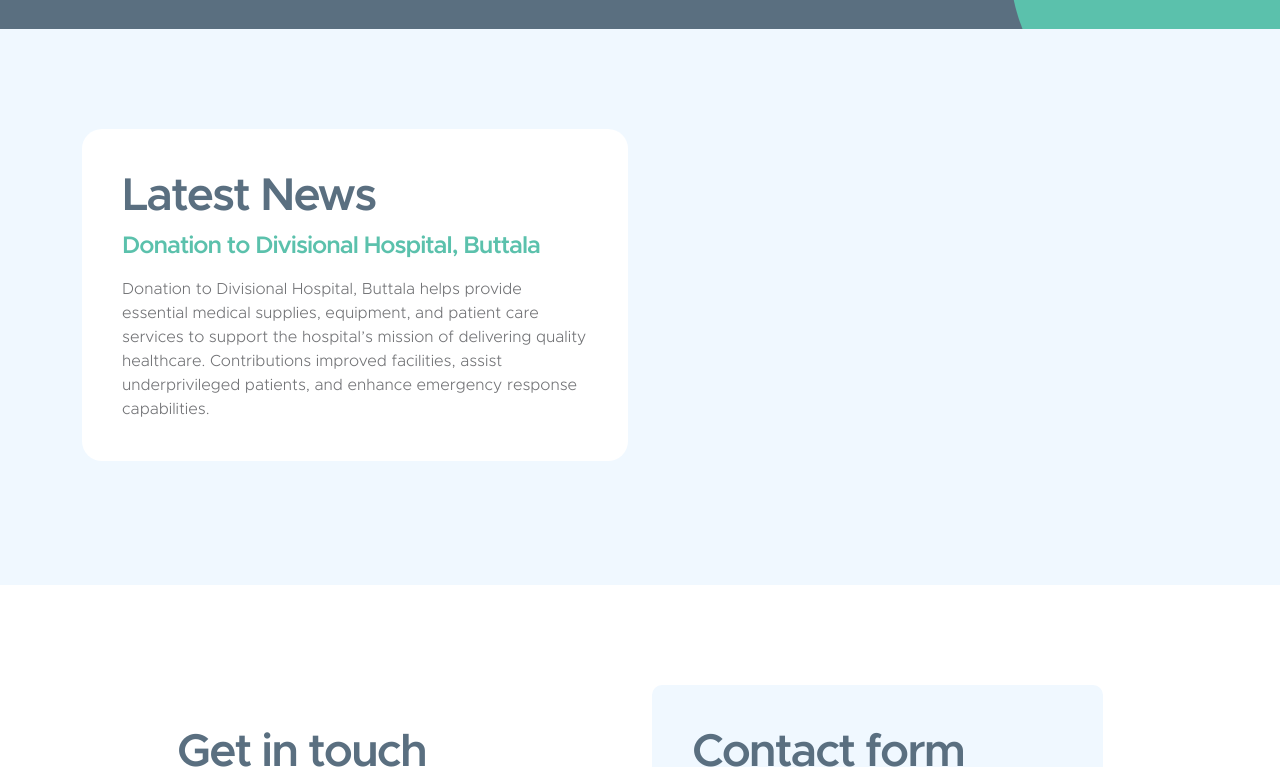
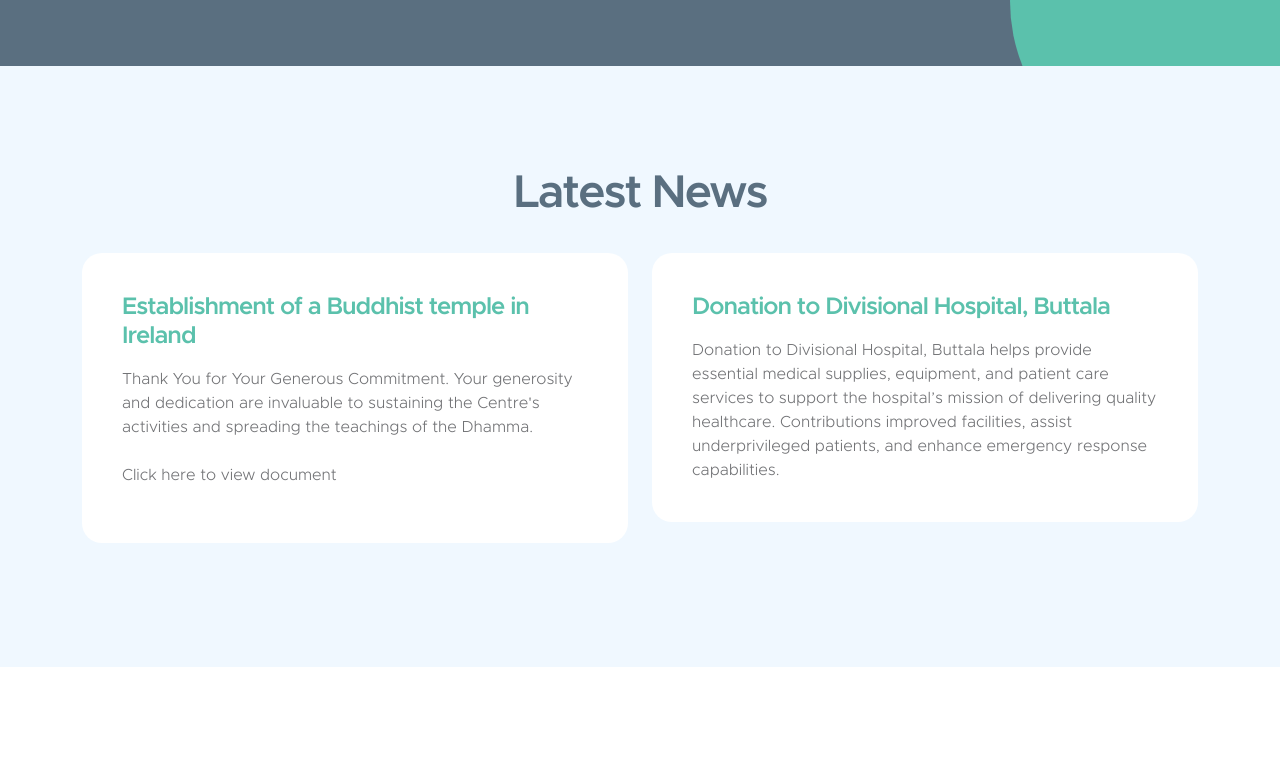
Before and after one commit to ibmedcentre/ibmc, a plain HTML site: page index.html in a window 1280 px wide. Shown: the part 3156-3923 px from the top of the page. Drawn offline with Linux system fonts and the light colour scheme.

```diff
--- a/index.html
+++ b/index.html
@@ -479,6 +479,7 @@
 
                     <div class="col-lg-6 col-12">
                         <h2 class="text-white mb-4">Our Appeal</h2>
+                            <h5>Swaminwahanse's message : </h5>
                             <video width="100%" height="auto" controls>
                                 <source src="video/swaminwahanse_appeal.mp4" type="video/mp4">
                                 Your browser does not support the video tag.
@@ -491,23 +492,33 @@
         <section class="section-padding section-bg" id="section_5">
             <div class="container">
                 <div class="row">
+                    <div class="col-lg-12 col-12 text-center mb-4">
+                        <h2>Latest News</h2>
+                    </div>
+                    <div class="col-lg-6 col-12">
+                        <div class="custom-text-box">
 
 
+                            <h5 class="mb-3">Establishment of a Buddhist temple in Ireland</h5>
+
+                            <p class="mb-0">Thank You for Your Generous Commitment. Your generosity and dedication
+                                are invaluable to sustaining the Centre's activities and spreading the teachings
+                                of the Dhamma.</p>
+                            <br>
+                            <p><a target=”_blank” href="https://docs.google.com/spreadsheets/d/1gEtrrQUoU1diHuIcjBb6O2dOQgDXaXblK2xa2pCRxO8/edit?usp=sharing">Click here to view document</a></p>
+                        </div>
+                    </div>
 
                    <div class="col-lg-6 col-12">
                        <div class="custom-text-box">
-                            <h2 class="mb-2">Latest News</h2>
 
                            <h5 class="mb-3">Donation to Divisional Hospital, Buttala</h5>
-
                            <p class="mb-0">Donation to Divisional Hospital, Buttala helps provide essential medical
                                         supplies, equipment, and patient care services to support the hospital’s mission of delivering
                                         quality healthcare. Contributions improved facilities, assist underprivileged patients, and
                                         enhance emergency response capabilities.</p>
                        </div>
-
                    </div>
-
                 </div>
             </div>
         </section>
```
Lines whose indentation alone changed are shown as unchanged.
